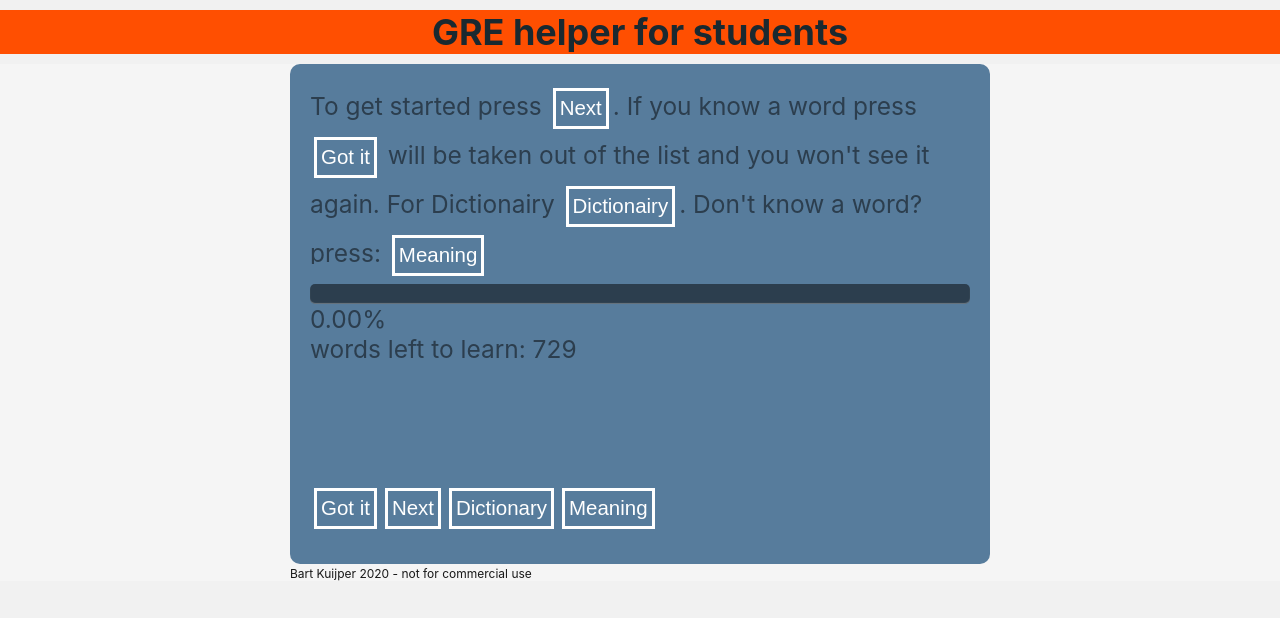
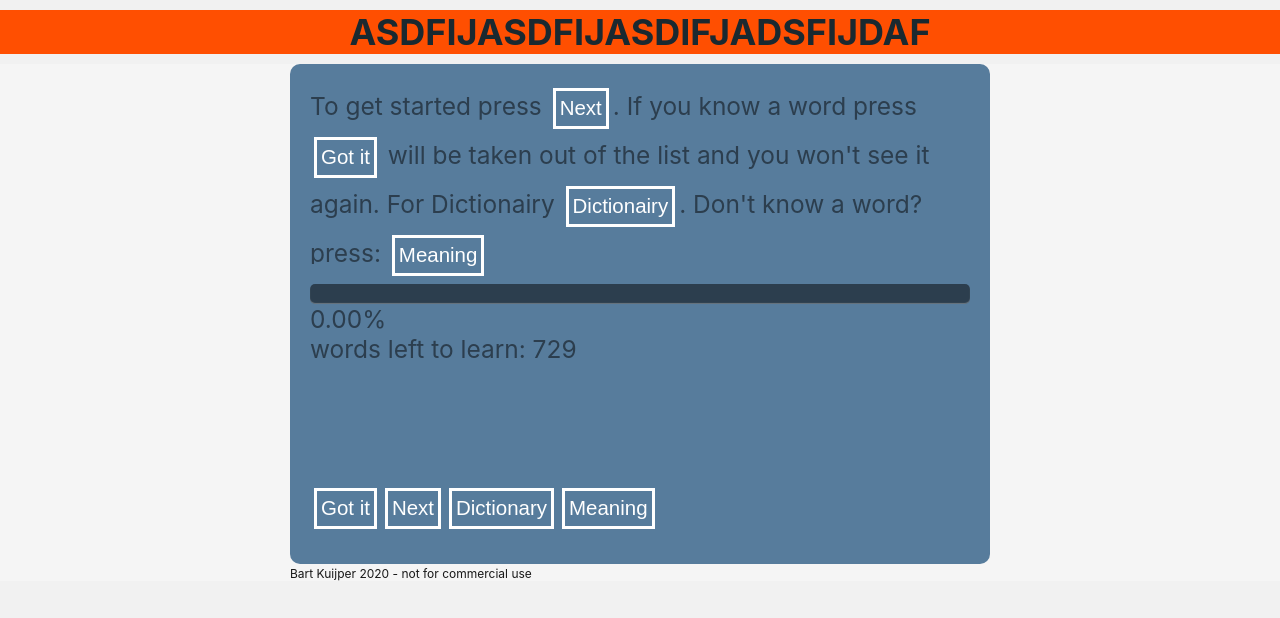
Before and after one commit to Bartan89/gre-eng-test-helper, a React (Create React App) app: page / in a window 1280 px wide. Shown: the top 618 px of the page. Built offline with nearby package versions, Linux system fonts and the light colour scheme.

Commit message:
test test test

```diff
--- a/src/App.tsx
+++ b/src/App.tsx
@@ -86,7 +86,7 @@ function App() {
     <div>
       <ModalDictionary />
       <div>
-        <Heading>GRE helper for students</Heading>
+        <Heading>ASDFIJASDFIJASDIFJADSFIJDAF</Heading>
         <Container>
           <Subcontainer>
             {onNoChallenge ? "" : <p style={{ overflow: "scroll" }}>To get started press <Button>Next</Button>.  If you know a word press <Button>Got it</Button> will be taken out of the list and you won't see it again. For Dictionairy <Button>Dictionairy</Button>. Don't know a word? press: <Button>Meaning</Button></p>}
```
